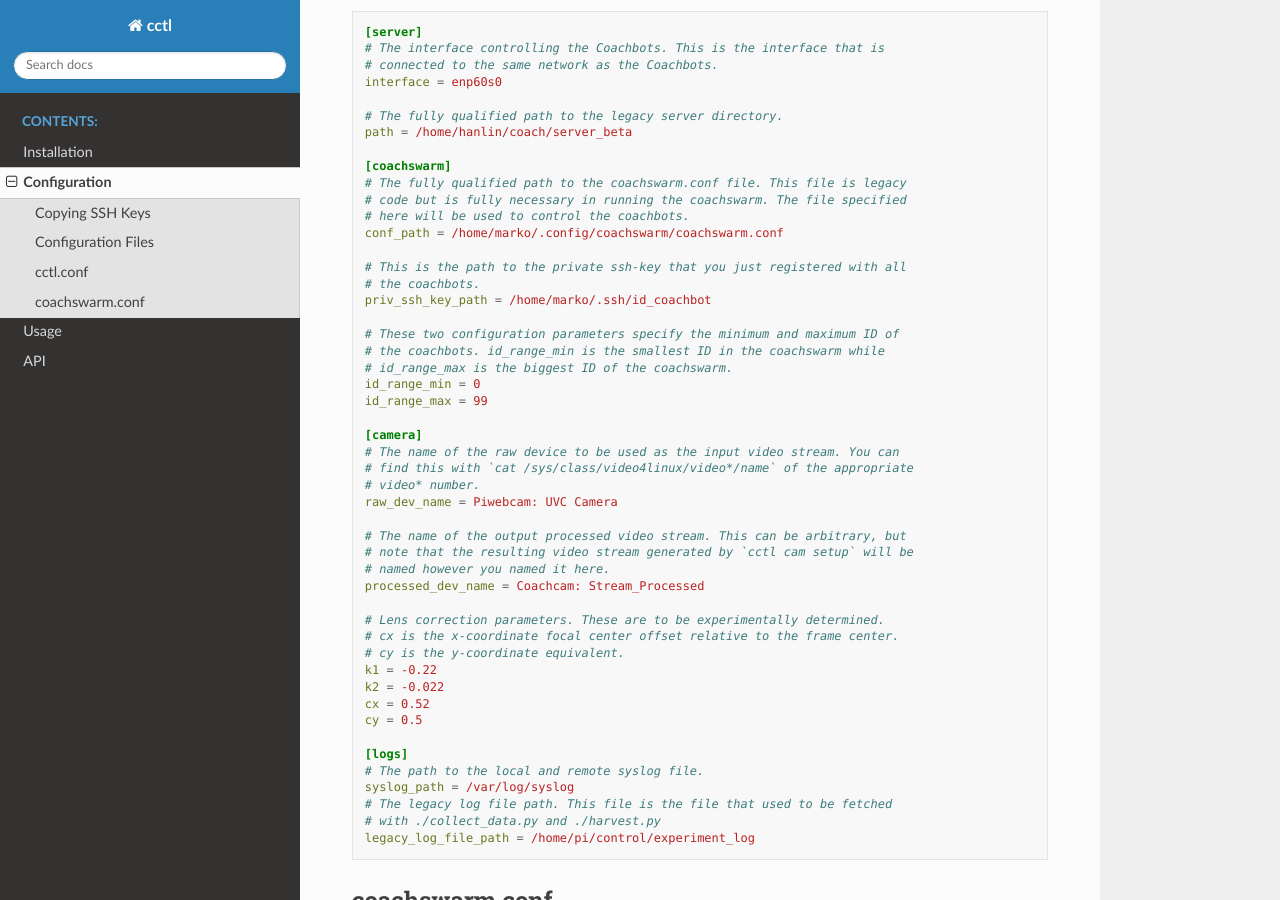
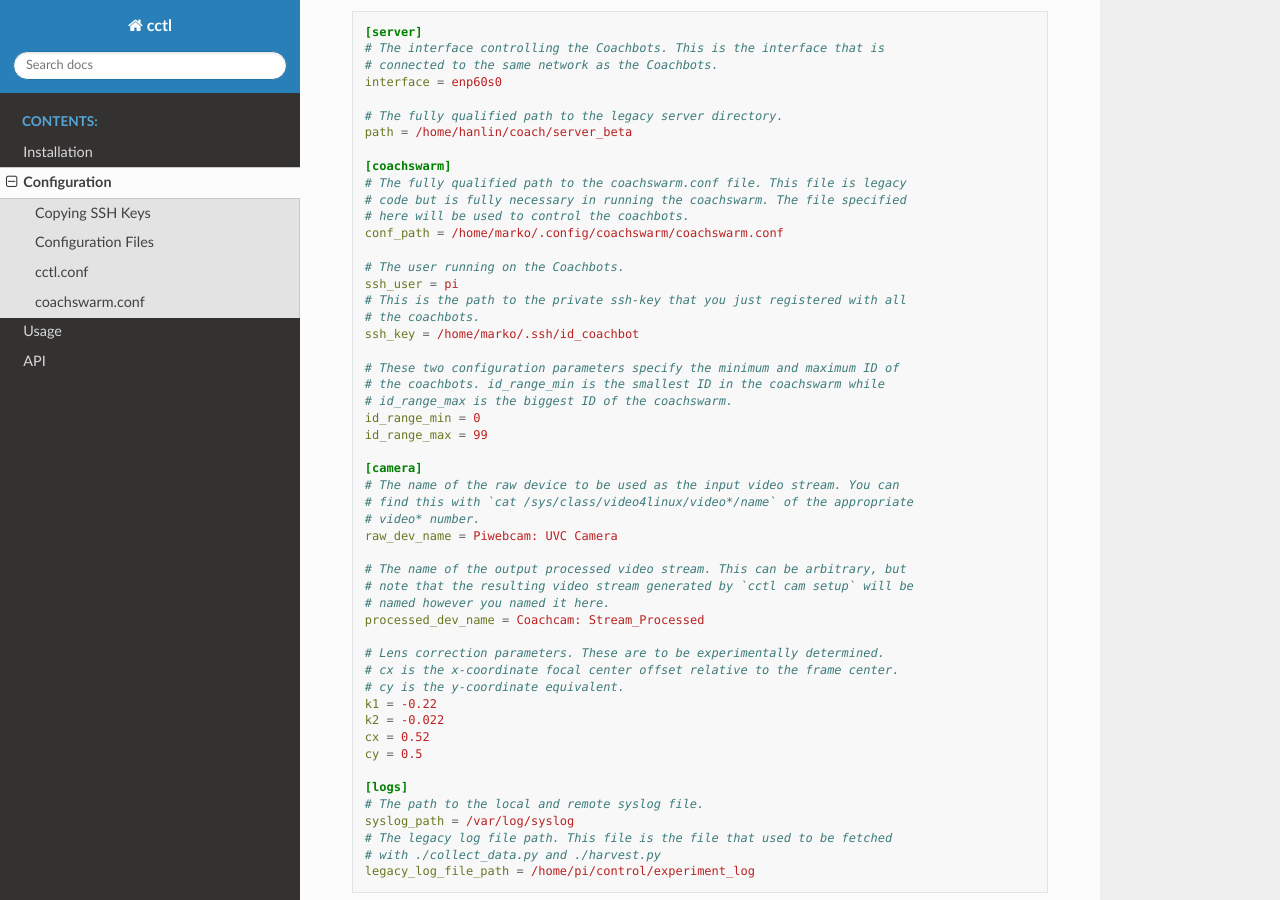
Before and after one commit to coachbots/cctl, a Sphinx documentation site: the page built from docs/source/configuration.rst, in a window 1280 px wide and 900 px high, scrolled down 1739 px. Built offline with Sphinx 7.4.7 and the Read the Docs theme 2.0.0, drawn with Linux system fonts in a browser that asks for light colours.

Commit message:
Updated docs

```diff
--- a/docs/source/configuration.rst
+++ b/docs/source/configuration.rst
@@ -88,9 +88,11 @@ is an example file with all supported keys.
    # here will be used to control the coachbots.
    conf_path = /home/marko/.config/coachswarm/coachswarm.conf
 
+   # The user running on the Coachbots.
+   ssh_user = pi
    # This is the path to the private ssh-key that you just registered with all
    # the coachbots.
-   priv_ssh_key_path = /home/marko/.ssh/id_coachbot
+   ssh_key = /home/marko/.ssh/id_coachbot
 
    # These two configuration parameters specify the minimum and maximum ID of
    # the coachbots. id_range_min is the smallest ID in the coachswarm while
```
